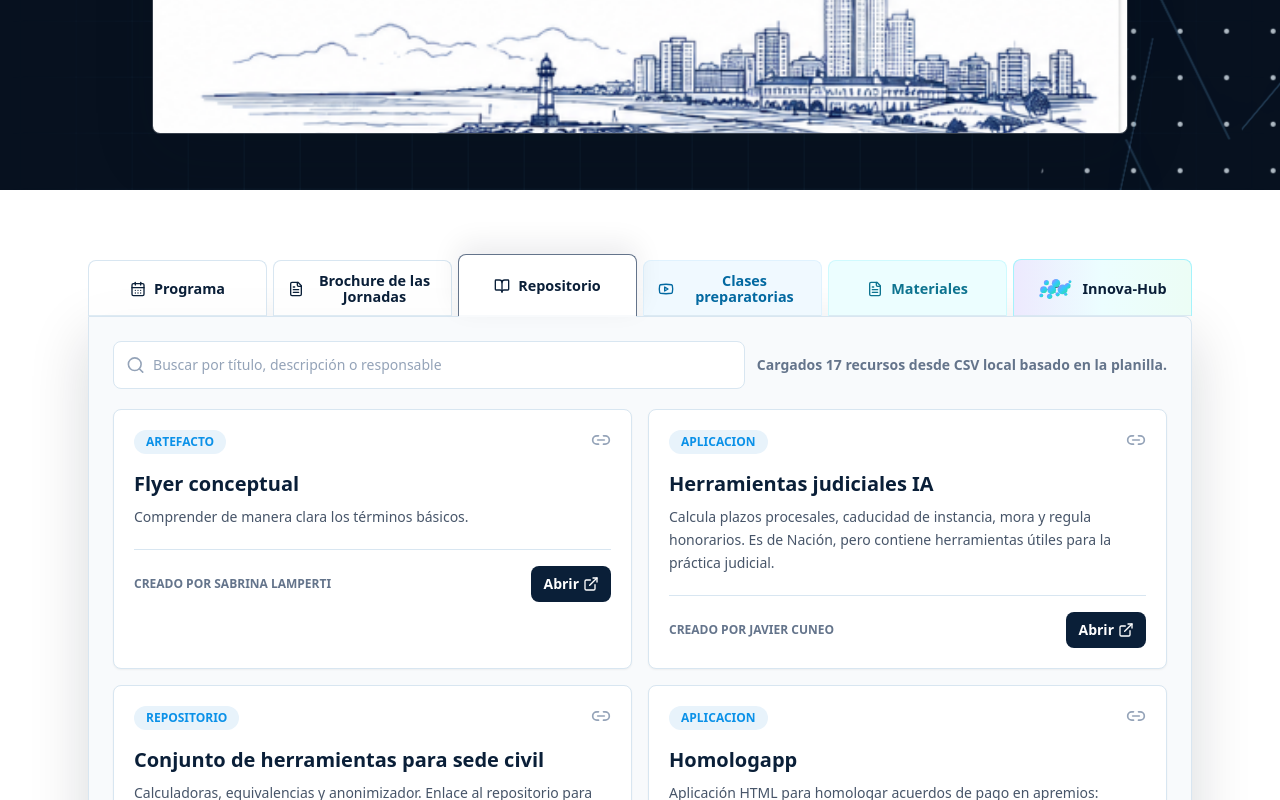
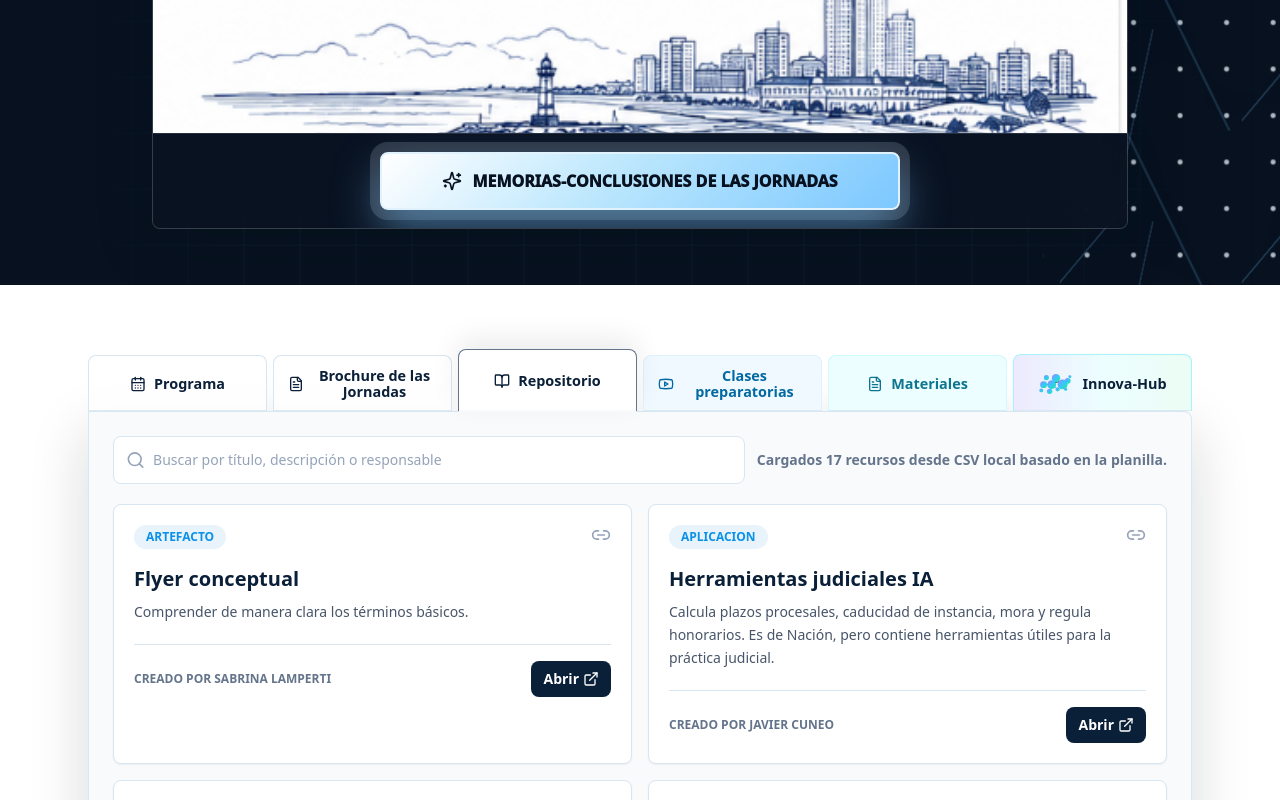
Before and after one commit to Panchomorell/innova-souvenir, a React (Vite) app: page / in a window 1280 px wide. Shown: the part 920-1720 px from the top of the page. Built offline with nearby package versions, Linux system fonts and the light colour scheme.

Commit message:
Move memory button and add disclaimer

```diff
--- a/src/main.jsx
+++ b/src/main.jsx
@@ -305,6 +305,7 @@ function Hero({ onOpenMemories }) {
               alt="Flyer Jornadas de Innovación"
               className="aspect-[1.18] w-full object-cover"
             />
+            <div className="hero-memory-action">
               <button
                 type="button"
                 onClick={onOpenMemories}
@@ -313,6 +314,7 @@ function Hero({ onOpenMemories }) {
                 <Sparkles className="h-5 w-5 shrink-0" />
                 Memorias-Conclusiones de las Jornadas
               </button>
+            </div>
           </div>
         </div>
       </div>
@@ -617,8 +619,15 @@ function App() {
         <Hero onOpenMemories={openMemories} />
         <ContentTabs activeTab={activeTab} setActiveTab={setActiveTab} />
       </main>
-      <footer className="border-t border-judicial-line bg-slate-50 px-4 py-8 text-center text-sm font-medium text-slate-500">
+      <footer className="border-t border-judicial-line bg-slate-50 px-4 py-8 text-center text-sm text-slate-500">
+        <div className="mx-auto max-w-5xl">
+          <p className="font-medium">
             Innova-Souvenir · Innovación y Gestión Judicial · Mar del Plata 2026
+          </p>
+          <p className="mx-auto mt-4 max-w-4xl border-t border-slate-200 pt-4 text-xs leading-relaxed text-slate-500 sm:text-sm">
+            Las ideas y documentos de este repositorio son fruto del intercambio académico de las jornadas y no expresan la opinión institucional del Colegio de Magistrados y Funcionarios de la Provincia de Buenos Aires.
+          </p>
+        </div>
       </footer>
       <Analytics />
     </div>
--- a/src/styles.css
+++ b/src/styles.css
@@ -91,14 +91,18 @@
     text-align: left;
   }
 
+  .hero-memory-action {
+    display: flex;
+    justify-content: center;
+    border-top: 1px solid rgba(255, 255, 255, .12);
+    background: rgba(7, 17, 31, .88);
+    padding: 18px;
+  }
+
   .hero-memory-button {
-    position: absolute;
-    right: 18px;
-    top: 18px;
-    z-index: 2;
     display: inline-flex;
     min-height: 58px;
-    max-width: min(420px, calc(100% - 36px));
+    width: min(520px, 100%);
     align-items: center;
     justify-content: center;
     gap: 10px;
```
Lines whose indentation alone changed are shown as unchanged.
